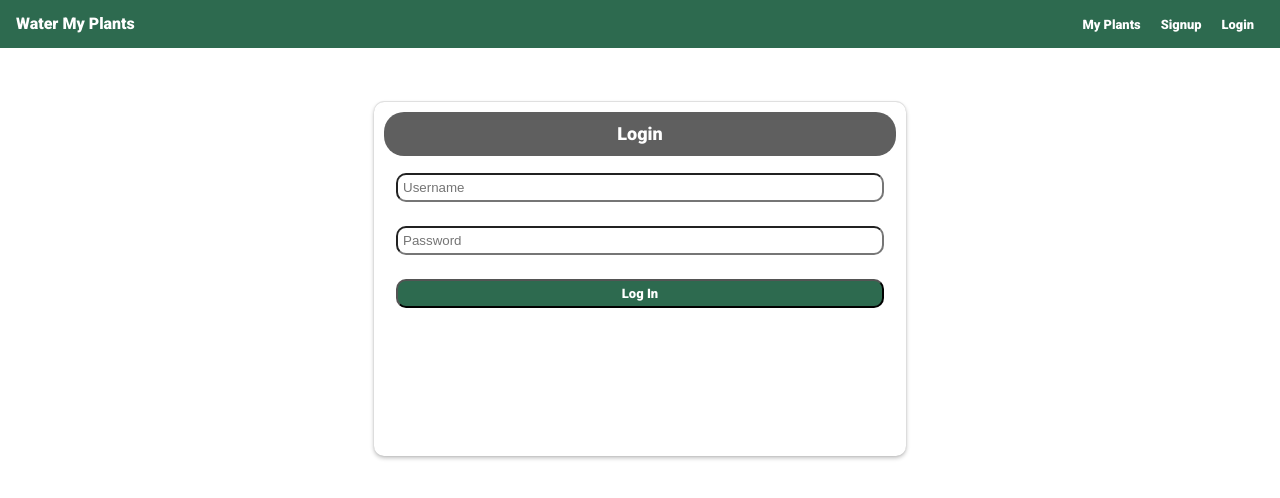
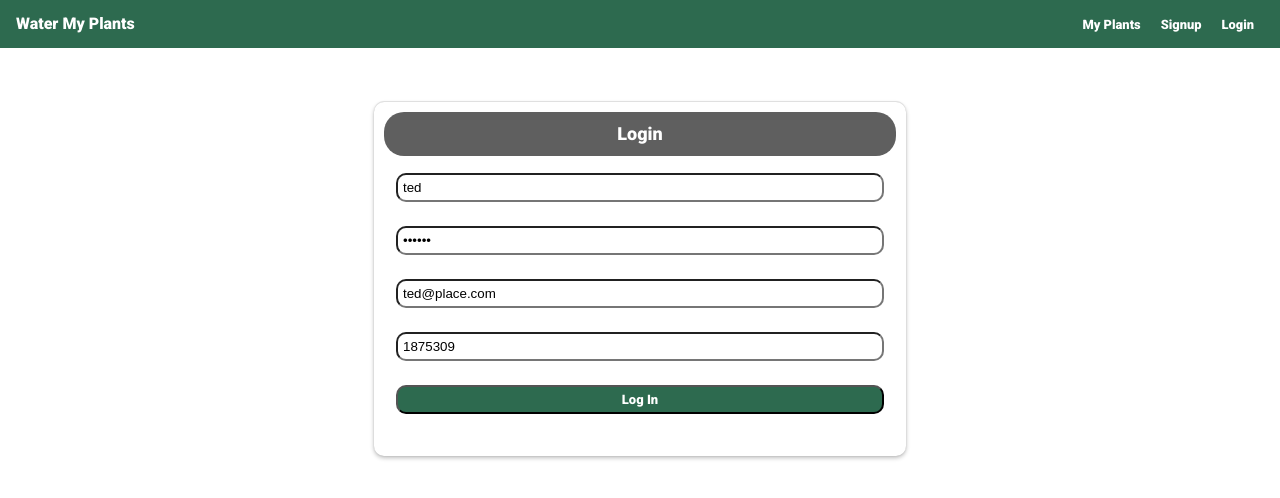
Before and after one commit to BuildWeekWTP/WaterMyPlants-frontend, a React (Create React App) app: page / in a window 1280 px wide. Shown: the top 498 px of the page. Built offline with nearby package versions, Linux system fonts and the light colour scheme; grey boxes are pictures that could not be loaded.

Commit message:
created and finished login state/authentication made axios call in plantlists got most of signup functionality done as well

```diff
--- a/package.json
+++ b/package.json
@@ -9,7 +9,7 @@
     "react": "^17.0.2",
     "react-dom": "^17.0.2",
     "react-router-dom": "^5.2.0",
-    "react-scripts": "4.0.3",
+    "react-scripts": "4.0.1",
     "web-vitals": "^1.1.2"
   },
   "scripts": {
--- a/src/components/Login.js
+++ b/src/components/Login.js
@@ -1,6 +1,39 @@
+import axios from 'axios';
 import React from 'react'
 
-function Login() {
+class Login extends React.Component {
+  state = {
+    Credentials: {
+      user_username:'ted',
+      user_password:'foobar',
+      user_email:'ted@place.com',
+      user_phone_number:'1875309'
+    }
+  };
+
+  handleChange = e => {
+    this.setState({
+      Credentials: {
+        ...this.state.Credentials,
+        [e.target.name]: e.target.value
+      }
+    });
+  }
+
+  login = e => {
+    e.preventDefault();
+    axios.post('https://waterplants5.herokuapp.com/api/auth/login', this.state.Credentials)
+    .then(res => {
+      localStorage.setItem('token', res.data.token);
+      this.props.history.push('/myPlants')
+    })
+    .catch(err => {
+      console.log(err);
+    })
+  }
+
+  render() {
+
   return(
     <>
       <div className="container">
@@ -8,18 +41,38 @@ function Login() {
           <h2>Login</h2>
         </div>
 
-        <form>
+        <form onSubmit={this.login}>
 
           <input
-            name="userName"
+            name="username"
             type="text"
+            value={this.state.Credentials.user_username}
+            onChange={this.handleChange}
             placeholder="Username"
           />
 
           <input
             name="password"
             type="password"
+            value={this.state.Credentials.user_password}
+            onChange={this.handleChange}
             placeholder="Password"
+          />
+
+          <input
+          name="email"
+          type="email"
+          value={this.state.Credentials.user_email}
+          onChange={this.handleChange}
+          placeholder="Email"
+          />
+
+          <input
+          name="phoneNumber"
+          type="tel"
+          value={this.state.Credentials.user_phone_number}
+          onChange={this.handleChange}
+          placeholder="Phone Number"
           />
 
           <button>Log In</button>
@@ -28,6 +81,7 @@ function Login() {
       </div>
     </>
   )
+  }
 }
 
 export default Login
--- a/src/components/PlantList.js
+++ b/src/components/PlantList.js
@@ -1,8 +1,29 @@
-import React from 'react'
+import axios from 'axios';
+import React, { useEffect, useState } from 'react'
 import { Link } from 'react-router-dom'
 import PlantCard from "./PlantCard"
 
 function PlantList() {
+
+  const [list,setList] = useState([]);
+
+
+  useEffect(() =>{
+     axios.get('https://waterplants5.herokuapp.com/api/users/1/plants')/*, {      //work on getting list of specific signed in user made plants/ make new plant paramaters(id, name...)
+        headers: {
+          authorization: localStorage.getItem('token')
+        }
+      })*/
+      .then(res => {
+        console.log(res.data)
+        setList(res.data)
+      })
+      .catch(err => {
+        console.log(err)
+      })
+  }, [])
+
+
   return(
     <>
       <div className="hero">
--- a/src/components/Signup.js
+++ b/src/components/Signup.js
@@ -1,6 +1,40 @@
 import React from 'react'
+import axios from 'axios'
 
-function Signup() {
+
+class Signup extends React.Component {
+
+  state = {
+    Credentials: {
+      user_username:'',
+      user_password:'',
+      user_email:'',
+      user_phone_number:''
+    }
+  };
+
+  handleChange = e => {
+    this.setState({
+      Credentials: {
+        ...this.state.Credentials,
+        [e.target.name]: e.target.value
+      }
+    });
+  }
+
+  Register = e => {
+    e.preventDefault();
+    axios.post('https://waterplants5.herokuapp.com/api/auth/register', this.state.Credentials)
+    .then(res => {
+      localStorage.setItem('token', res.data.token);
+      this.props.history.push('/myPlants')
+    })
+    .catch(err => {
+      console.log(err);
+    })
+  }
+
+  render(){
   return(
     <>
       <div className="container">
@@ -11,29 +45,44 @@ function Signup() {
         <form>
 
           <input
-            name="userName"
+            name="user_username"
             type="text"
+            value={this.state.Credentials.user_username}
+            onChange={this.handleChange}
             placeholder="Username"
           />
 
           <input
-            name="password"
+            name="user_password"
             type="password"
+            value={this.state.Credentials.user_password}
+            onChange={this.handleChange}
             placeholder="Password"
           />
 
           <input
-            name="Phone"
+            name="user_phone_number"
             type="tel"
+            value={this.state.Credentials.user_phone_number}
+            onChange={this.handleChange}
             placeholder="Phone Number"
           />
 
-          <button>Submit</button>
+          <input
+          name="user_email"
+          type="email"
+          value={this.state.Credentials.user_email}
+            onChange={this.handleChange}
+            placeholder="Email"
+          />
+
+          <button>Sign Up!</button>
 
         </form>
       </div>
     </>
   )
+  }
 }
 
 export default Signup
```
Also changed, not shown: 2 other files (tests, documents, lock files or other folders).
